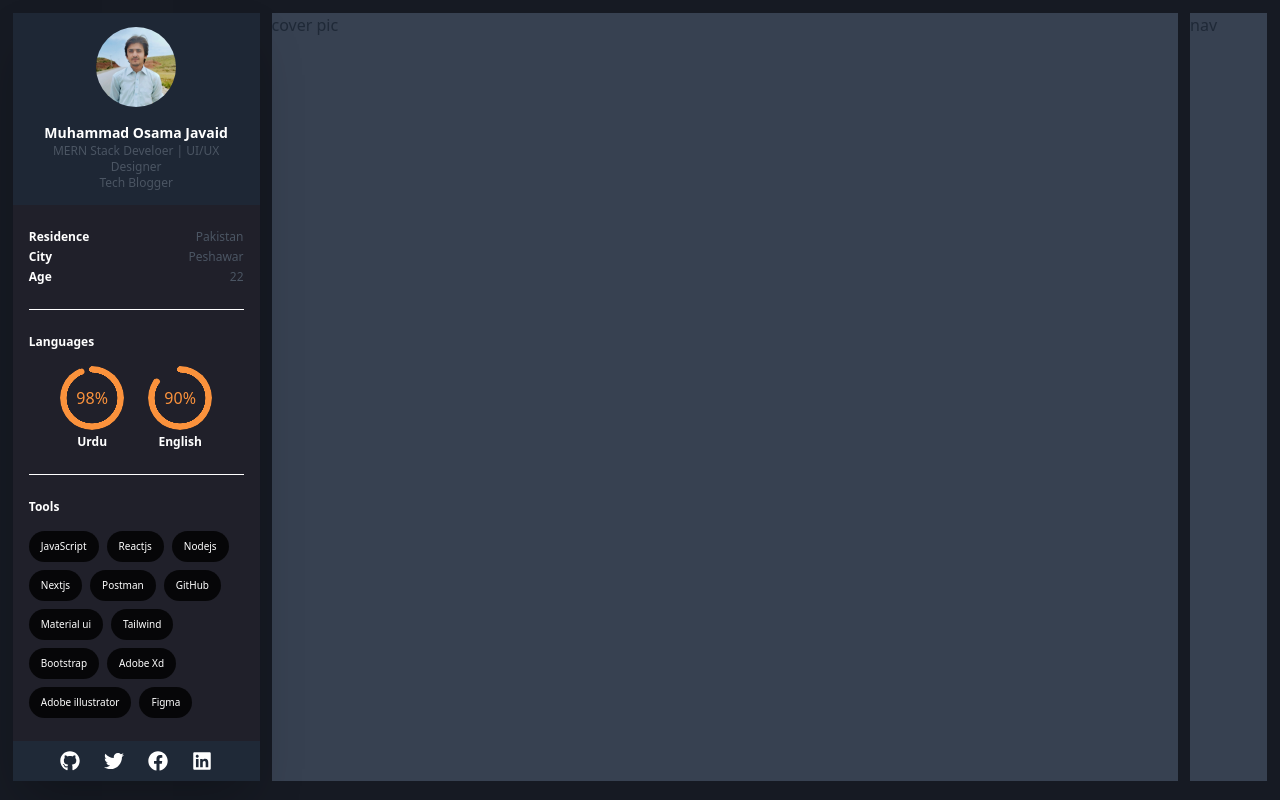
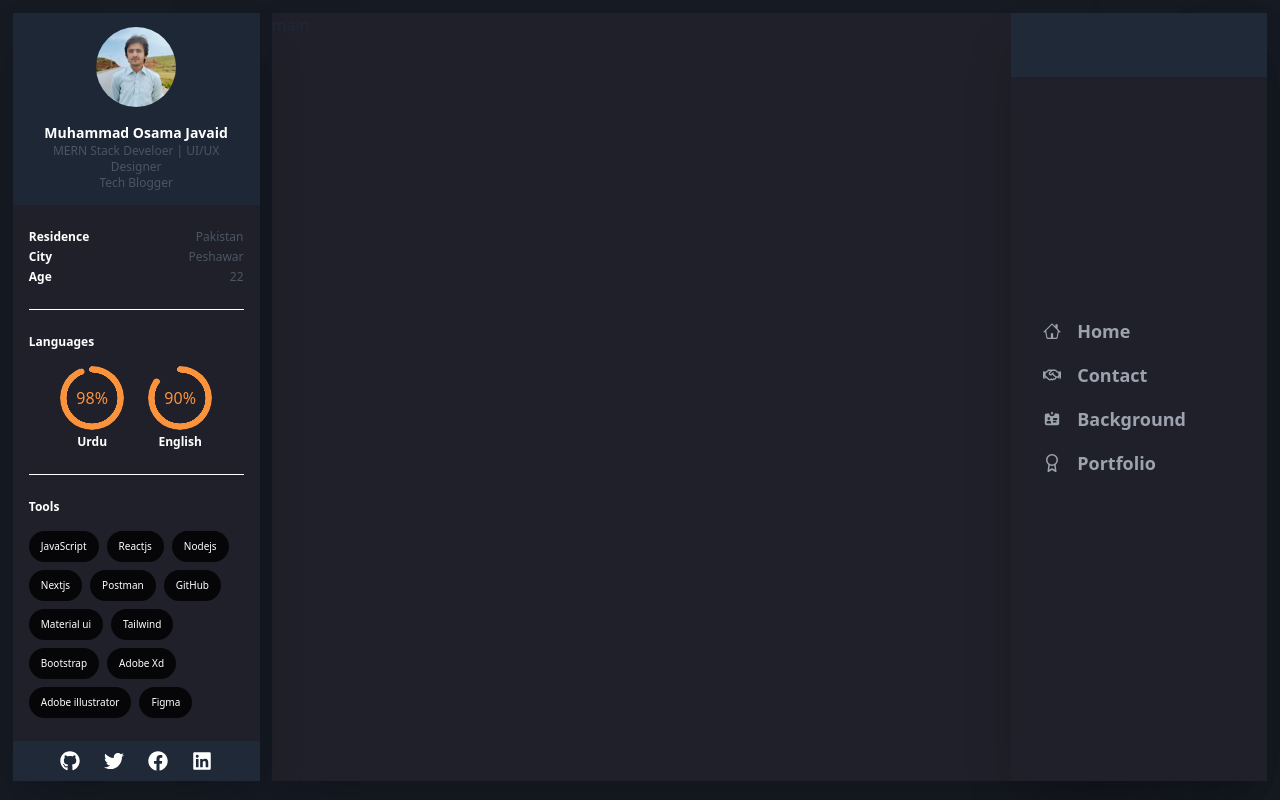
Before and after one commit to founder960107/My-portfolio, a Next.js app: page / in a window 1280 px wide. Built offline with nearby package versions, Linux system fonts and the light colour scheme.

Commit message:
nav under development

```diff
--- /dev/null
+++ b/components/Nav/Nav.jsx
@@ -0,0 +1,37 @@
+import { ImCross } from 'react-icons/im'
+import { FiAward } from 'react-icons/fi'
+import { FaRegHandshake } from 'react-icons/fa'
+import { IoIosRadioButtonOff } from 'react-icons/io'
+import { GoHome } from 'react-icons/go'
+import { HiIdentification } from 'react-icons/hi'
+
+
+const Nav = () => {
+    return (
+        <div className="absolute flex flex-col justify-center inset-y-0 right-0 w-64 h-full bg-[#20202A] shadow-2xl">
+            <div className="flex absolute top-0 w-full items-center justify-center text-2xl h-16 bg-gray-800">
+                <ImCross />
+            </div>
+            <div className="flex flex-col gap-y-2 px-6 w-full">
+                <div className="flex items-center px-2 hover:bg-yellow-500 text-gray-400 hover:text-gray-900 hover:font-bold py-1 font-bold space-x-4 text-lg">
+                    <GoHome />
+                    <span>Home</span>
+                </div>
+                <div className="flex items-center px-2 hover:bg-yellow-500 text-gray-400 hover:text-gray-900 hover:font-bold py-1 font-bold space-x-4 text-lg">
+                    <FaRegHandshake />
+                    <span>Contact</span>
+                </div>
+                <div className="flex items-center px-2 hover:bg-yellow-500 text-gray-400 hover:text-gray-900 hover:font-bold py-1 font-bold space-x-4 text-lg">
+                    <HiIdentification />
+                    <span>Background</span>
+                </div>
+                <div className="flex items-center px-2 hover:bg-yellow-500 text-gray-400 hover:text-gray-900 hover:font-bold py-1 font-bold space-x-4 text-lg">
+                    <FiAward />
+                    <span>Portfolio</span>
+                </div>
+            </div>
+        </div>
+    )
+}
+
+export default Nav
--- a/pages/index.js
+++ b/pages/index.js
@@ -1,16 +1,22 @@
+import { CgMenuRightAlt } from "react-icons/cg";
 import Intro from "../components/Intro/Intro";
+import Nav from "../components/Nav/Nav";
 
 export default function Home() {
+
   return (
     <div className="h-[96vh] flex justify-between gap-x-3 select-none">
       <div className="w-64 ">
         <Intro />
       </div>
-      <div className="w-9/12 bg-gray-700">
-        cover pic
+      <div className="w-9/12 bg-[#20202A] shadow-2xl">
+        main
       </div>
-      <div className="w-20 bg-gray-700">
-        nav
+      <div className="w-20 relative bg-[#20202A] shadow-2xl">
+        <div className="bg-gray-800 flex items-center h-16 justify-center text-2xl ">
+          <CgMenuRightAlt />
+        </div>
+        <Nav />
       </div>
     </div>
   )
```
